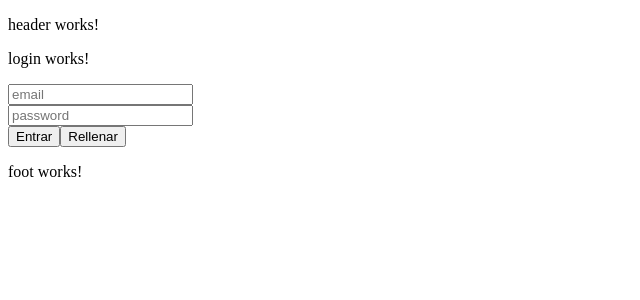
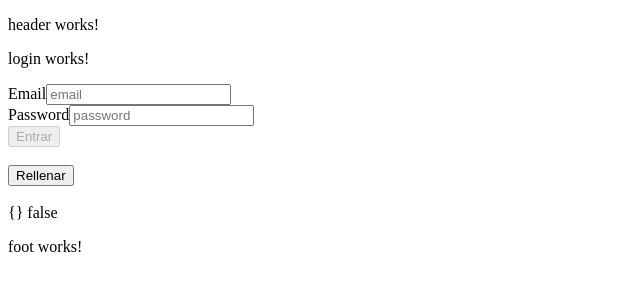
Before and after one commit to joaquint/angular-redes, an Angular app: page / in a window 1280 px wide. Shown: the top 300 px of the page, without its empty margins (0-640 px from the left). Built offline with nearby package versions, Linux system fonts and the light colour scheme.

Commit message:
Mejoras en el login

```diff
--- a/src/app/login/login.component.css
+++ b/src/app/login/login.component.css
@@ -0,0 +1,3 @@
+.ng-invalid.ng-touched:not(form) {
+    border: 1px solid red;
+}
--- a/src/app/login/login.component.html
+++ b/src/app/login/login.component.html
@@ -4,8 +4,22 @@
     <div>Email: <input type="text" name="email" ngModel></div>
     <div>Password: <input type="text" name="password" ngModel></div>
 </form>-->
-<div><input type='text' placeholder="email" [(ngModel)] = "email"/></div>
-<div><input type='text' placeholder="password" [(ngModel)] = "password"/></div>
-<button (click)="login()">Entrar</button>
+<form #loginForm="ngForm" (ngSubmit)="login()">
+    <label>Email</label>
+    <input type="text" name="email" placeholder="email" [(ngModel)] = "email" required #trackEmail="ngModel"/>
+    <p class="alert" *ngIf="!trackEmail.valid && trackEmail.touched">Se requiere el email</p>
+    <br>
+    <label>Password</label>
+    <input type="password" name="password" placeholder="password" [(ngModel)] = "password" required #trackPassword="ngModel"/>
+    <p class="alert" *ngIf="!trackPassword.valid && trackPassword.touched">Se requiere la password</p>
+    <p *ngIf="error">{{error}}</p>
+    <br>
+    <input type="submit" value="Entrar" [disabled]="!loginForm.form.valid"/>
+</form>
 
+<br>
 <button (click)="autofill()">Rellenar</button>
+
+<br><br>
+{{loginForm.value | json}}
+{{loginForm.submitted}}
--- a/src/app/login/login.component.ts
+++ b/src/app/login/login.component.ts
@@ -11,6 +11,7 @@ export class LoginComponent implements OnInit {
 
   email: string;
   password: string;
+  error: string;
 
   constructor(private reqresService: ReqresService, private router: Router) {
   }
@@ -31,6 +32,7 @@ export class LoginComponent implements OnInit {
         this.router.navigateByUrl('/empleados');
       }
     });
+    this.error = "Los datos introducidos no son correctos";
   }
 
 }
```
